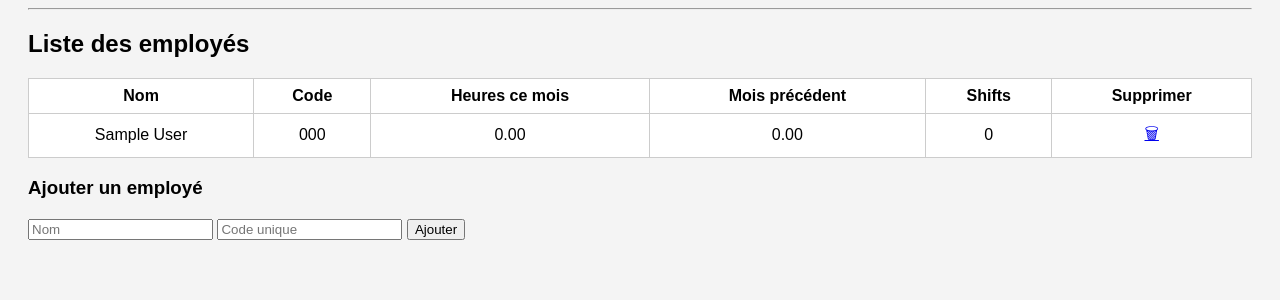
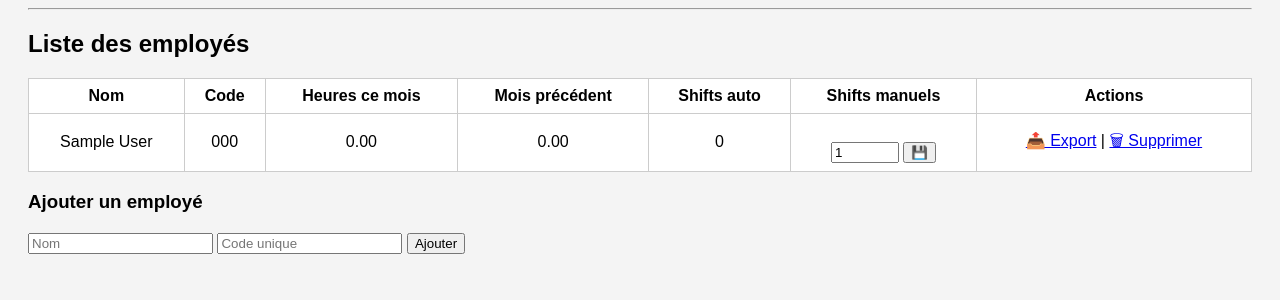
Before and after one commit to RomainS1704/pointeuse-restaurant, a Flask app: page /employees in a window 1280 px wide. Shown: the part 46-346 px from the top of the page. Run offline with Flask 3, Linux system fonts and the light colour scheme; the visitor is signed in with stand-in values (Sample User, id 1); tables that the repository leaves empty hold one stand-in row (values such as "Sample post"); data that the repository does not hold is empty.

Commit message:
Ajout des boutons export et édition des shifts

```diff
--- a/templates/employees.html
+++ b/templates/employees.html
@@ -8,8 +8,9 @@
     <th>Code</th>
     <th>Heures ce mois</th>
     <th>Mois précédent</th>
-    <th>Shifts</th>
-    <th>Supprimer</th>
+    <th>Shifts auto</th>
+    <th>Shifts manuels</th>
+    <th>Actions</th>
   </tr>
   {% for emp in employees %}
   <tr>
@@ -18,7 +19,16 @@
     <td>{{ "%.2f"|format(stats.get(emp[0], {}).get("current", 0)) }}</td>
     <td>{{ "%.2f"|format(stats.get(emp[0], {}).get("previous", 0)) }}</td>
     <td>{{ stats.get(emp[0], {}).get("shifts", 0) }}</td>
-    <td><a href="/delete_employee/{{ emp[0] }}" onclick="return confirm('Supprimer cet employé ?')">🗑</a></td>
+    <td>
+      <form method="post" action="/update_shifts/{{ emp[0] }}">
+        <input type="number" name="manual_shifts" value="{{ emp[3] }}" min="0" style="width: 60px;">
+        <button type="submit">💾</button>
+      </form>
+    </td>
+    <td>
+      <a href="/export_csv/{{ emp[0] }}">📤 Export</a> |
+      <a href="/delete_employee/{{ emp[0] }}" onclick="return confirm('Supprimer cet employé ?')">🗑 Supprimer</a>
+    </td>
   </tr>
   {% endfor %}
 </table>
```
